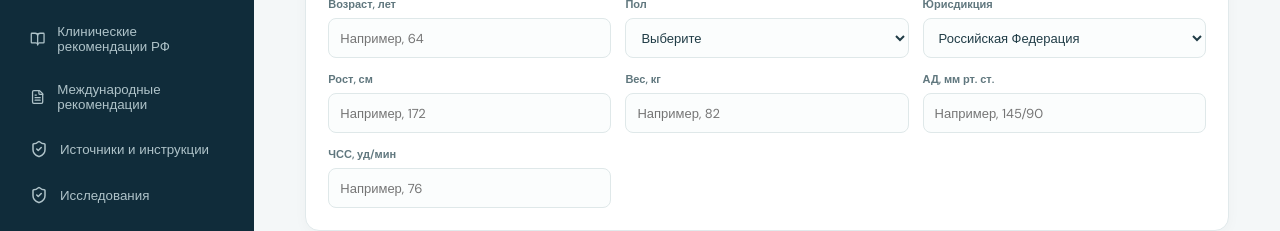
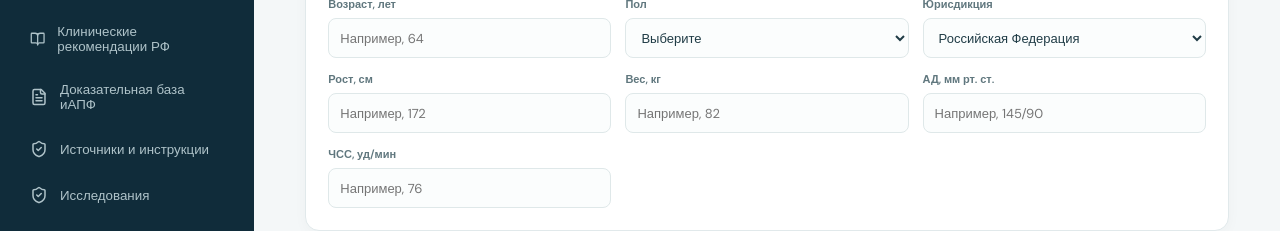
Before and after one commit to aptimezhidov98-ops/EAPF, a React (Vite) app: page / in a window 1280 px wide. Shown: the part 314-545 px from the top of the page. Built offline with nearby package versions, Linux system fonts and the light colour scheme.

Commit message:
Replace international guideline menu with ACE inhibitor evidence library

```diff
--- a/src/data.ts
+++ b/src/data.ts
@@ -18,7 +18,7 @@ export const sections = [
   'Диагнозы',
   'Лаборатория',
   'Клинические рекомендации РФ',
-  'Международные рекомендации',
+  'Доказательная база иАПФ',
   'Источники и инструкции',
   'Исследования',
 ]
```
